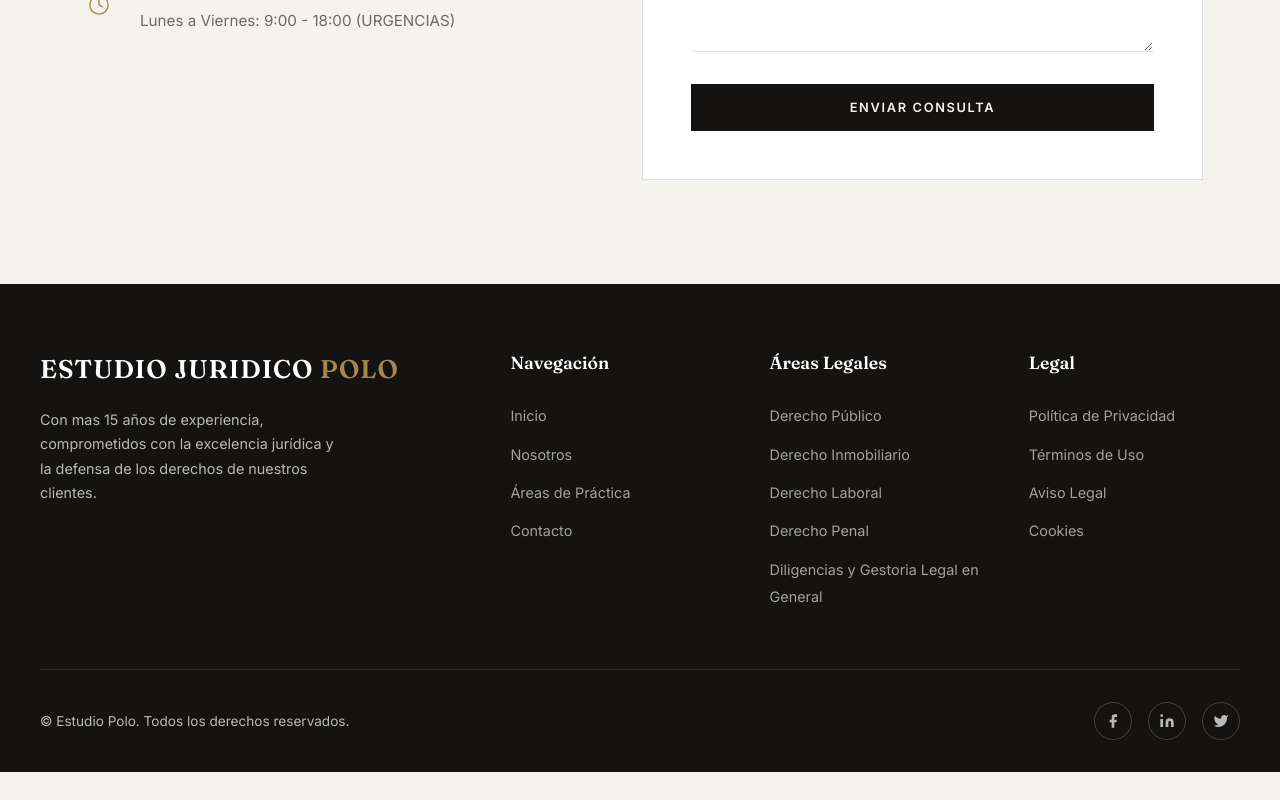
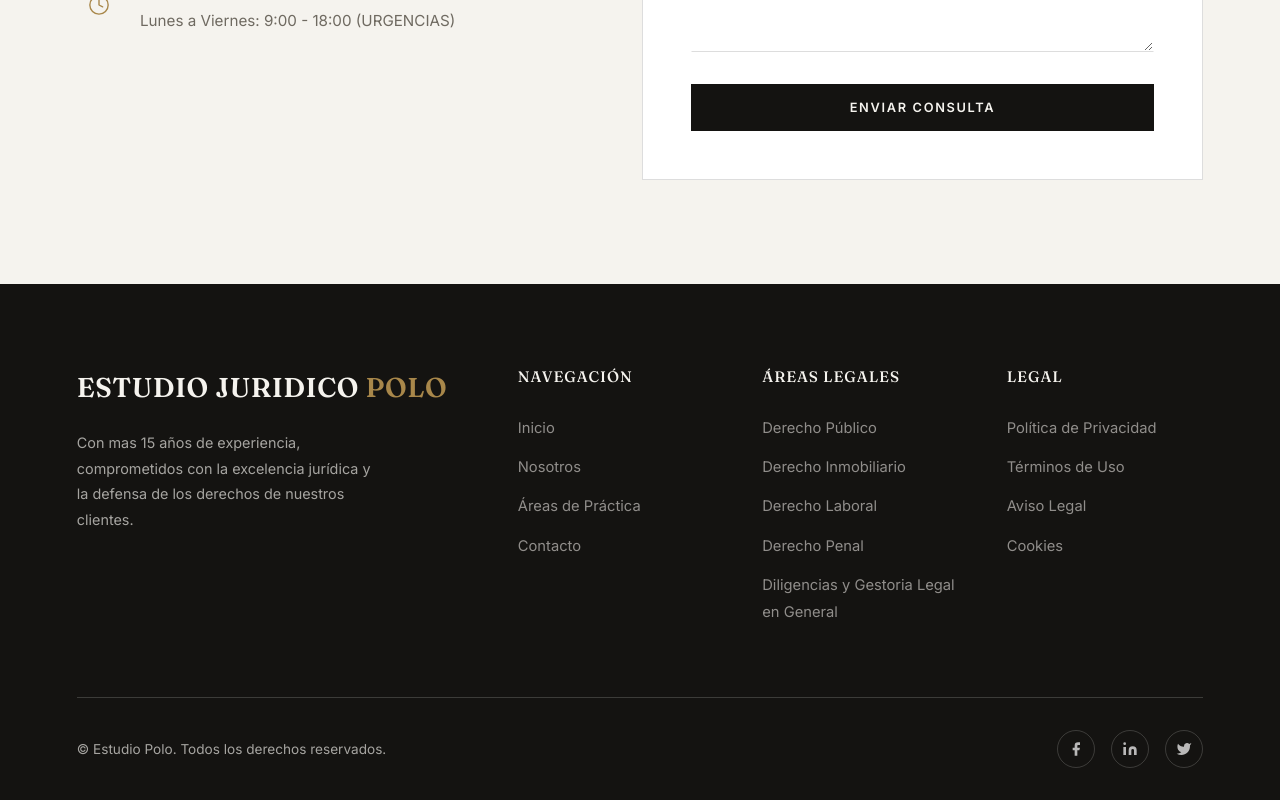
Before and after one commit to kronos5693/EstudioPolo, a React (Vite) app: page / in a window 1280 px wide. Shown: the part 5284-6084 px from the top of the page. Before the commit the page ends 6056 px from the top, so only its background shows below. Built offline with nearby package versions, Linux system fonts and the light colour scheme.

Commit message:
style: footer oscuro refinado

```diff
--- a/src/styles/global.css
+++ b/src/styles/global.css
@@ -855,60 +855,63 @@ body {
 
 /* ── Footer ──────────────────────────────────────────── */
 .footer {
-  background: var(--color-navy);
-  color: rgba(255, 255, 255, 0.7);
-  padding: 4rem 2rem 2rem;
+  background: var(--color-ink);
+  color: rgba(245, 243, 238, 0.65);
+  padding: 0 clamp(24px, 6vw, 110px) 2rem;
 }
 
-.footer__inner { max-width: 1200px; margin: 0 auto; }
+.footer__inner { max-width: 1160px; margin: 0 auto; }
 
 .footer__grid {
   display: grid;
   grid-template-columns: 2fr 1fr 1fr 1fr;
   gap: 3rem;
-  padding-bottom: 3rem;
-  border-bottom: 1px solid rgba(255, 255, 255, 0.1);
+  padding: clamp(70px, 10vh, 110px) 0 60px;
+  border-bottom: 1px solid var(--color-border-dark);
 }
 
 .footer__brand {
   font-family: var(--font-display);
-  font-size: 1.6rem;
-  font-weight: 700;
-  color: var(--color-white);
-  margin-bottom: 1rem;
-  letter-spacing: 1px;
+  font-size: 1.7rem;
+  font-weight: 600;
+  color: var(--color-cream);
+  margin-bottom: 1.2rem;
+  letter-spacing: 0.02em;
 }
 
-.footer__brand span { color: var(--color-gold); }
+.footer__brand span { color: var(--color-brass); }
 
 .footer__desc {
   font-size: 0.9rem;
-  line-height: 1.7;
+  line-height: 1.8;
   max-width: 300px;
 }
 
 .footer__col-title {
-  color: var(--color-white);
+  color: var(--color-cream);
   font-family: var(--font-display);
-  font-size: 1.1rem;
+  font-size: 0.95rem;
+  font-weight: 500;
+  letter-spacing: 0.06em;
+  text-transform: uppercase;
   margin-bottom: 1.5rem;
 }
 
 .footer__list { list-style: none; }
 
-.footer__list li { margin-bottom: 0.7rem; }
+.footer__list li { margin-bottom: 0.75rem; }
 
 .footer__list a {
-  color: rgba(255, 255, 255, 0.6);
+  color: rgba(245, 243, 238, 0.55);
   text-decoration: none;
-  font-size: 0.9rem;
+  font-size: 0.92rem;
   transition: color var(--transition-base);
 }
 
 .footer__list a:hover,
-.footer__list a:focus-visible { color: var(--color-gold); }
+.footer__list a:focus-visible { color: var(--color-brass); }
 
-.footer__list a:focus-visible { outline: 2px solid var(--color-gold); outline-offset: 2px; border-radius: 2px; }
+.footer__list a:focus-visible { outline: 2px solid var(--color-brass); outline-offset: 2px; }
 
 .footer__bottom {
   padding-top: 2rem;
@@ -931,7 +934,7 @@ body {
   display: flex;
   align-items: center;
   justify-content: center;
-  border: 1px solid rgba(255, 255, 255, 0.2);
+  border: 1px solid var(--color-border-dark);
   border-radius: 50%;
   transition:
     background var(--transition-base),
@@ -939,8 +942,8 @@ body {
 }
 
 .footer__social-link:hover {
-  background: var(--color-gold);
-  border-color: var(--color-gold);
+  background: var(--color-brass);
+  border-color: var(--color-brass);
 }
 
 /* ── Responsive ──────────────────────────────────────── */
```
